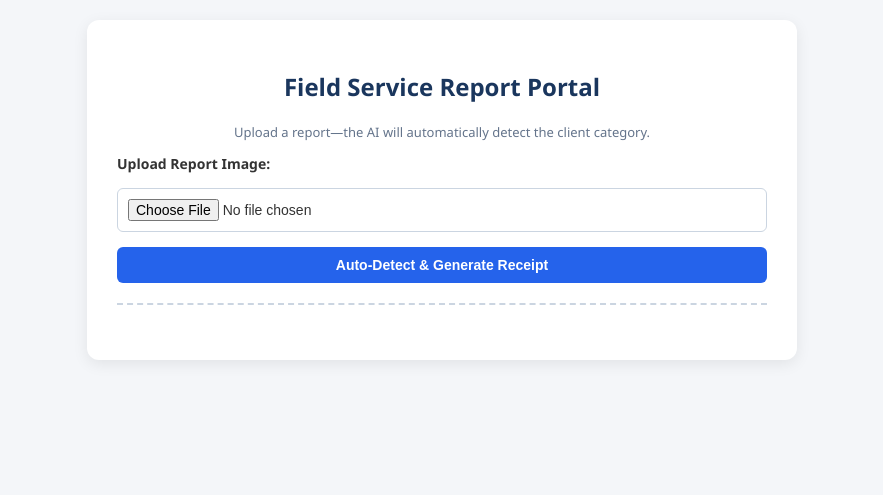
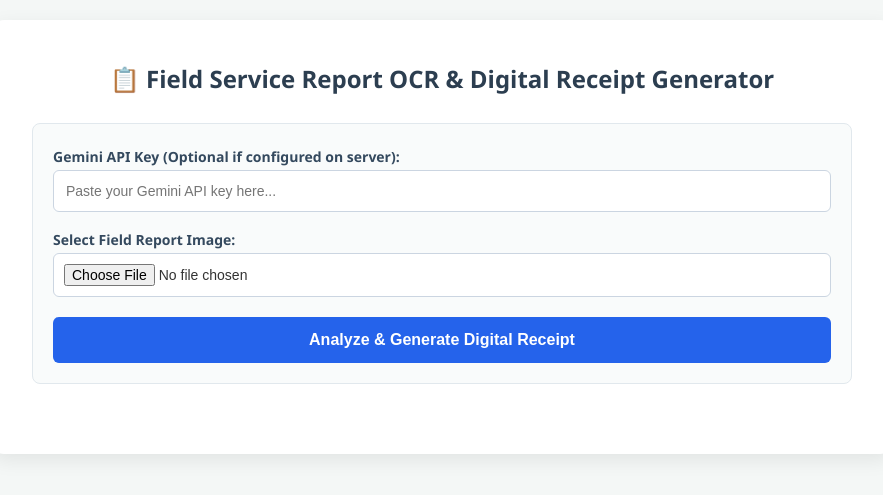
Before and after one commit to hashir20079/ocrimagedetection, a Flask app: page / in a window 1280 px wide. Shown: the top 495 px of the page, without its empty margins (198-1081 px from the left). Run offline with Flask 3, Linux system fonts and the light colour scheme.

Commit message:
Update title and styles in upload.html

```diff
--- a/templates/upload.html
+++ b/templates/upload.html
@@ -3,122 +3,142 @@
 <head>
     <meta charset="UTF-8">
     <meta name="viewport" content="width=device-width, initial-scale=1.0">
-    <title>Auto-Detect Field Report Receipt</title>
+    <title>Field Service Report OCR & Receipt Generator</title>
     <style>
+        * { box-sizing: border-box; margin: 0; padding: 0; }
         body {
             font-family: 'Segoe UI', Tahoma, Geneva, Verdana, sans-serif;
-            background-color: #f4f6f9;
-            margin: 0;
+            background: #f4f7f6;
+            color: #333;
             padding: 20px;
-            color: #333;
+            line-height: 1.6;
         }
         .container {
-            max-width: 650px;
+            max-width: 900px;
             margin: 0 auto;
             background: #ffffff;
-            padding: 30px;
+            padding: 40px;
             border-radius: 12px;
-            box-shadow: 0 4px 15px rgba(0, 0, 0, 0.08);
+            box-shadow: 0 6px 20px rgba(0,0,0,0.08);
         }
-        h2, h3 {
-            color: #1a365d;
+        h2 {
             text-align: center;
+            color: #2c3e50;
+            margin-bottom: 25px;
+            font-size: 24px;
         }
         form {
+            background: #f9fbfb;
+            padding: 20px;
+            border-radius: 8px;
+            border: 1px solid #e1e8ed;
+            margin-bottom: 30px;
             display: flex;
             flex-direction: column;
             gap: 15px;
-            margin-bottom: 25px;
-            padding-bottom: 20px;
-            border-bottom: 2px dashed #cbd5e1;
         }
         label {
             font-weight: 600;
+            color: #34495e;
             font-size: 14px;
         }
-        input[type="file"], button {
-            padding: 10px;
+        input[type="text"], input[type="password"], input[type="file"] {
+            padding: 12px;
             border: 1px solid #cbd5e1;
             border-radius: 6px;
             font-size: 14px;
+            background: #fff;
+            width: 100%;
+        }
+        input[type="file"] {
+            background: #fff;
+            padding: 10px;
         }
         button {
-            background-color: #2563eb;
+            background: #2563eb;
             color: white;
-            font-weight: bold;
+            padding: 14px;
             border: none;
+            border-radius: 6px;
+            font-size: 16px;
+            font-weight: 600;
             cursor: pointer;
-            transition: background 0.2s;
+            transition: background 0.2s ease;
+            margin-top: 5px;
         }
         button:hover {
-            background-color: #1d4ed8;
+            background: #1d4ed8;
         }
-        .receipt-card {
-            background: #fffbeb;
-            border: 1px solid #fde68a;
+        .receipt-box {
+            background: #fffdf0;
+            border: 2px dashed #f59e0b;
+            padding: 30px;
             border-radius: 8px;
-            padding: 25px;
             margin-top: 20px;
-            box-shadow: inset 0 1px 3px rgba(0,0,0,0.02);
+            box-shadow: inset 0 2px 4px rgba(0,0,0,0.02);
         }
-        .receipt-header {
-            text-align: center;
-            border-bottom: 2px dashed #fcd34d;
+        .receipt-box h3 {
+            color: #d97706;
+            margin-bottom: 15px;
+            font-size: 20px;
+            border-bottom: 2px solid #fde68a;
             padding-bottom: 10px;
+        }
+        /* Styling for the markdown content rendered inside the receipt */
+        .receipt-content h1, .receipt-content h2, .receipt-content h3 {
+            color: #1e293b;
+            margin-top: 15px;
+            margin-bottom: 8px;
+        }
+        .receipt-content ul, .receipt-content ol {
+            padding-left: 20px;
             margin-bottom: 15px;
         }
-        .receipt-body {
-            font-family: 'Segoe UI', Tahoma, Geneva, Verdana, sans-serif;
+        .receipt-content li {
+            margin-bottom: 6px;
+        }
+        .receipt-content table {
+            width: 100%;
+            border-collapse: collapse;
+            margin: 15px 0;
+        }
+        .receipt-content th, .receipt-content td {
+            border: 1px solid #cbd5e1;
+            padding: 8px 12px;
+            text-align: left;
             font-size: 14px;
-            line-height: 1.6;
-            color: #1e293b;
         }
-        .receipt-body ul {
-            padding-left: 20px;
-            margin: 5px 0;
-        }
-        .receipt-body strong {
-            color: #0f172a;
-        }
-        .back-link {
-            display: block;
-            text-align: center;
-            margin-top: 20px;
-            color: #2563eb;
-            text-decoration: none;
-            font-weight: 600;
-        }
-        .back-link:hover {
-            text-decoration: underline;
+        .receipt-content th {
+            background: #f1f5f9;
         }
     </style>
 </head>
 <body>
-
     <div class="container">
-    <h2>Field Service Report Portal</h2>
-    <p style="text-align: center; color: #64748b; font-size: 13px;">Upload a report—the AI will automatically detect the client category.</p>
+        <h2>📋 Field Service Report OCR & Digital Receipt Generator</h2>
 
         <form action="/upload" method="POST" enctype="multipart/form-data">
-        <label for="report_image">Upload Report Image:</label>
-        <input type="file" name="report_image" id="report_image" required>
+            <div>
+                <label for="api_key">Gemini API Key (Optional if configured on server):</label>
+                <input type="password" id="api_key" name="api_key" placeholder="Paste your Gemini API key here...">
+            </div>
 
-        <button type="submit">Auto-Detect & Generate Receipt</button>
+            <div>
+                <label for="report_image">Select Field Report Image:</label>
+                <input type="file" id="report_image" name="report_image" accept="image/*" required>
+            </div>
+
+            <button type="submit">Analyze & Generate Digital Receipt</button>
         </form>
 
         {% if extracted_data %}
-    <div class="receipt-card">
-        <div class="receipt-header">
-            <h3>📋 Field Service Report Receipt</h3>
-            <p style="margin: 0; font-size: 13px; color: #64748b;">Status: <strong>Auto-Categorized</strong></p>
-        </div>
-        <div class="receipt-body">
+            <div class="receipt-box">
+                <h3>📜 Generated Digital Receipt</h3>
+                <div class="receipt-content">
                     {{ extracted_data | safe }}
                 </div>
-        <a href="/" class="back-link">← Upload Another Report</a>
             </div>
         {% endif %}
     </div>
-
 </body>
 </html>
```
Lines whose indentation alone changed are shown as unchanged.
